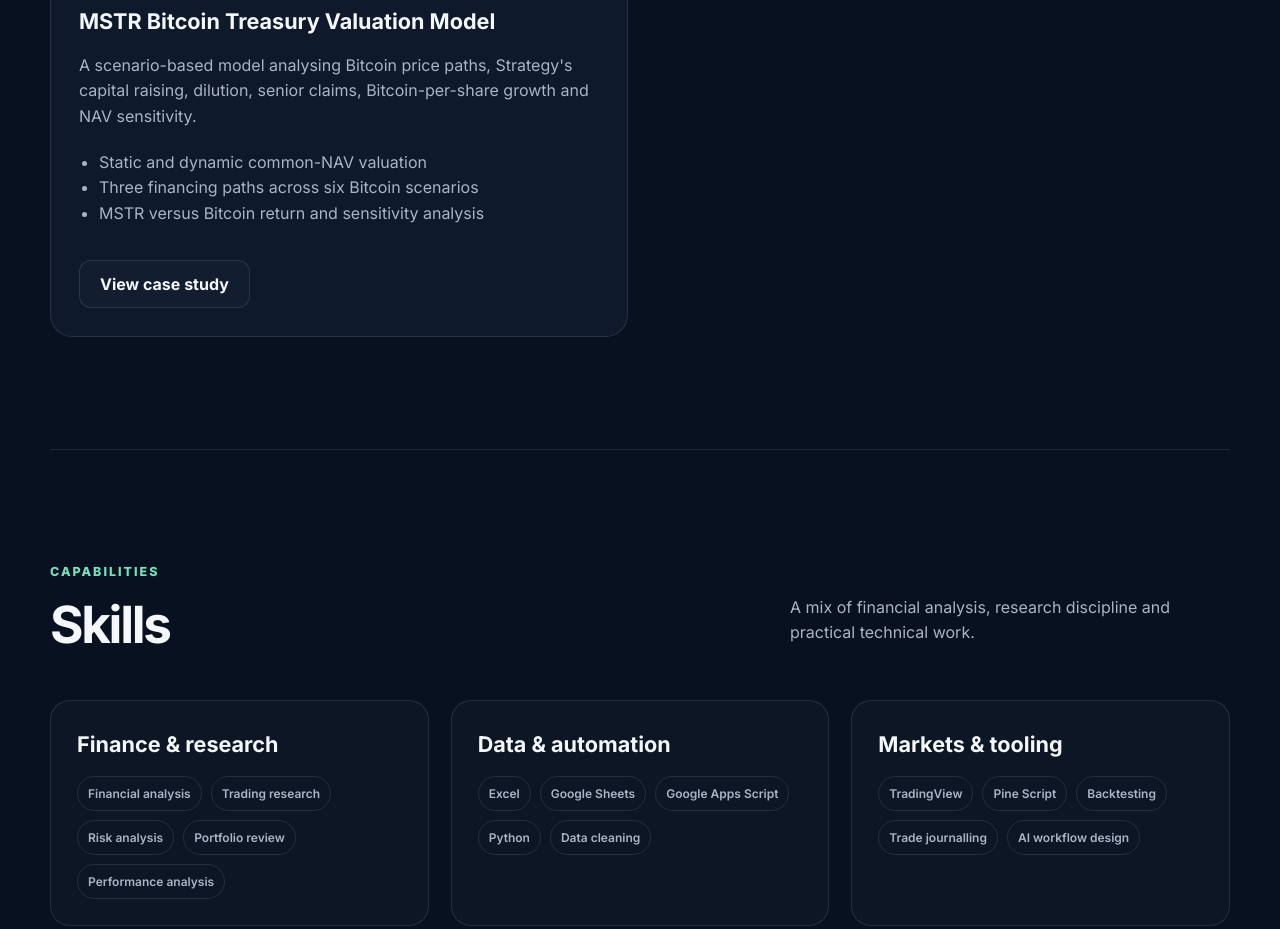
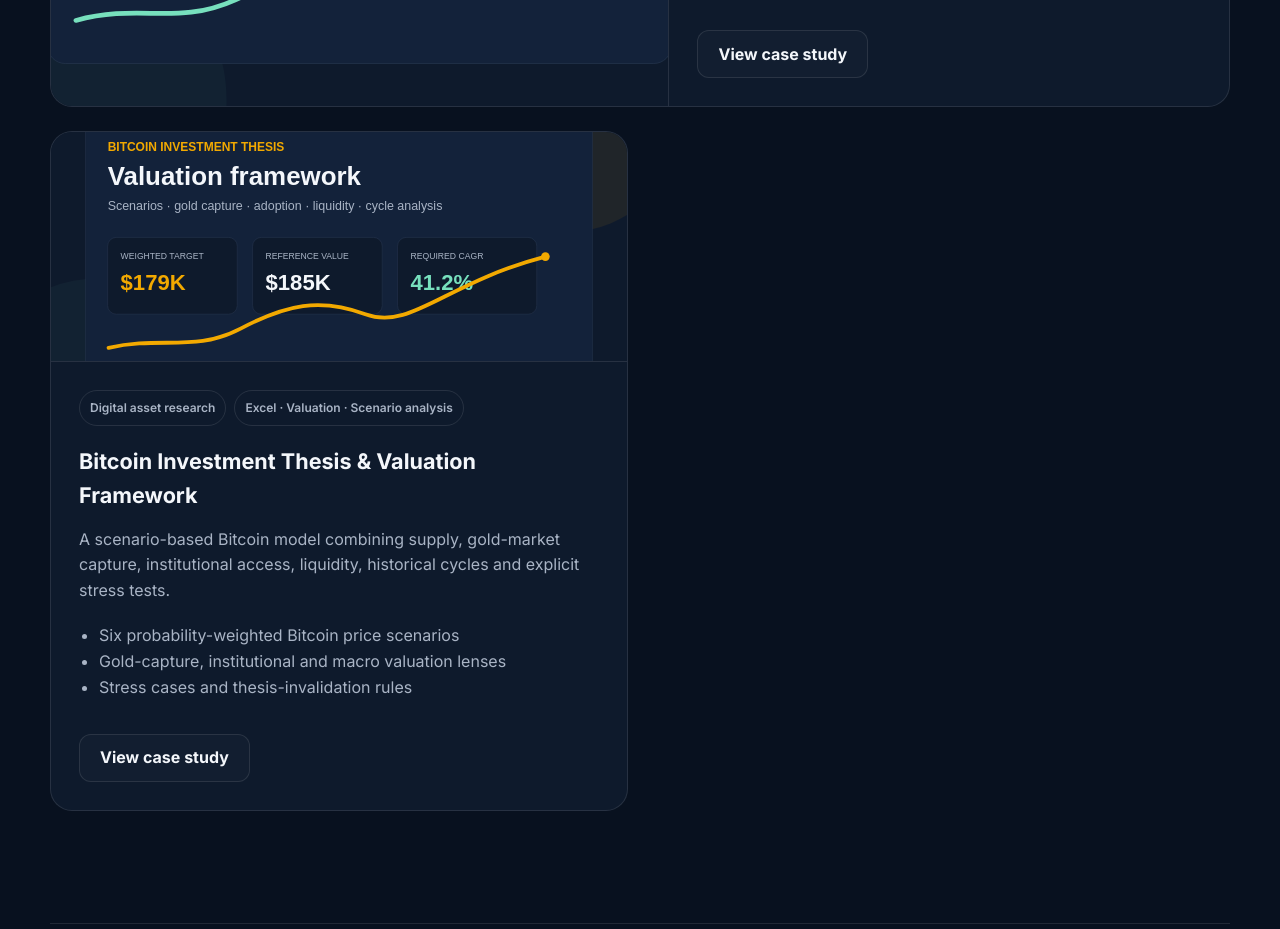
Before and after one commit to thomasrbuilds/thomasrbuilds.github.io, a plain HTML site: page index.html in a window 1280 px wide. Shown: the part 2460-3389 px from the top of the page. Drawn offline with Linux system fonts and the light colour scheme.

Commit message:
Add Bitcoin investment thesis project

```diff
--- a/index.html
+++ b/index.html
@@ -214,7 +214,7 @@
             </div>
           </article>
 
-          <article class="project-card">
+          <article class="project-card featured">
             <img
               src="mstr-model.svg"
               alt="MSTR Bitcoin treasury valuation model preview"
@@ -246,6 +246,47 @@
                 <a
                   class="button button-secondary"
                   href="https://github.com/thomasrbuilds/mstr-bitcoin-treasury-model"
+                  target="_blank"
+                  rel="noreferrer"
+                >
+                  View case study
+                </a>
+              </div>
+            </div>
+          </article>
+
+          <article class="project-card">
+            <img
+              src="bitcoin-model.svg"
+              alt="Bitcoin investment thesis and valuation framework preview"
+            >
+
+            <div class="project-content">
+              <div class="project-meta">
+                <span>Digital asset research</span>
+                <span>Excel · Valuation · Scenario analysis</span>
+              </div>
+
+              <h3>
+                Bitcoin Investment Thesis & Valuation Framework
+              </h3>
+
+              <p>
+                A scenario-based Bitcoin model combining supply,
+                gold-market capture, institutional access, liquidity,
+                historical cycles and explicit stress tests.
+              </p>
+
+              <ul>
+                <li>Six probability-weighted Bitcoin price scenarios</li>
+                <li>Gold-capture, institutional and macro valuation lenses</li>
+                <li>Stress cases and thesis-invalidation rules</li>
+              </ul>
+
+              <div class="hero-actions">
+                <a
+                  class="button button-secondary"
+                  href="https://github.com/thomasrbuilds/bitcoin-investment-thesis-model"
                   target="_blank"
                   rel="noreferrer"
                 >
```
